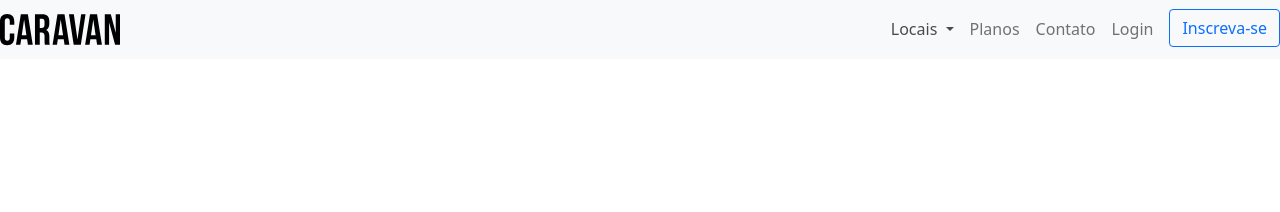
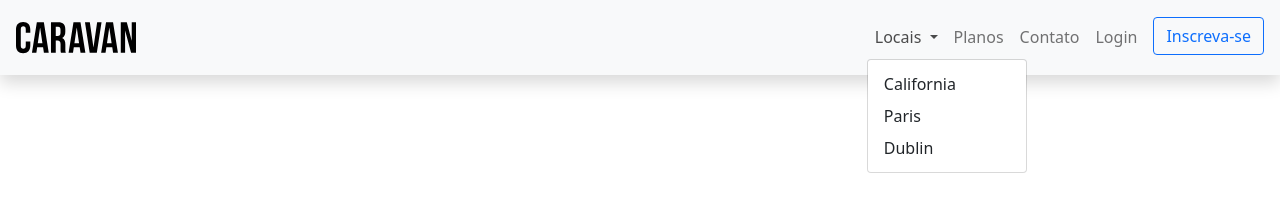
Before and after one commit to PauloHenriqueBento/Caravan, a plain HTML site: page index.html in a window 1280 px wide. Both pictures are taken after a click on the button "Locais". Drawn offline with nearby package versions, Linux system fonts and the light colour scheme.

Commit message:
Finalizado e corrigido Navbar

```diff
--- a/index.html
+++ b/index.html
@@ -1,17 +1,22 @@
 <!DOCTYPE html>
 <html lang="pt-br">
     <head>
-        <title>Document</title>
+        <title>Caravan</title>
 
         <meta charset="UTF-8">
         <meta name="viewport" content="width=device-width, initial-scale=1">
 
-        <link rel="stylesheet" href="/css/bootstrap.css">
+        <!-- CSS only -->
+        <link href="https://cdn.jsdelivr.net/npm/bootstrap@5.0.0-beta3/dist/css/bootstrap.min.css" rel="stylesheet" integrity="sha384-eOJMYsd53ii+scO/bJGFsiCZc+5NDVN2yr8+0RDqr0Ql0h+rP48ckxlpbzKgwra6" crossorigin="anonymous">
         <link rel="stylesheet" href="css/style.css">
+
+        <!-- JavaScript Bundle with Popper -->
+        <script src="https://cdn.jsdelivr.net/npm/bootstrap@5.0.0-beta3/dist/js/bootstrap.bundle.min.js" integrity="sha384-JEW9xMcG8R+pH31jmWH6WWP0WintQrMb4s7ZOdauHnUtxwoG2vI5DkLtS3qm9Ekf" crossorigin="anonymous"></script>
+
     </head>
     <body>
 
-        <nav class="navbar navbar-expand-md navbar-light bg-light">
+        <nav class="navbar navbar-expand-md navbar-light bg-light fixed-top p-md-3 shadow">
             <a href="index.html" class="navbar-brand">
                 <img src="/img/caravan.svg" alt="">
             </a>
@@ -26,9 +31,11 @@
                         <a class="nav-link dropdown-toggle" href="#" id="navbarDropdown" role="button" data-bs-toggle="dropdown" aria-expanded="false">
                             Locais
                         </a>
-                        <div class="dropdown-menu">
-                            <a href="#" class="dropdown-item">Teste</a>
-                        </div>
+                        <ul class="dropdown-menu" aria-labelledby="navbarDropdown">
+                            <li><a class="dropdown-item" href="local.html">California</a></li>
+                            <li><a class="dropdown-item" href="local.html">Paris</a></li>
+                            <li><a class="dropdown-item" href="local.html">Dublin</a></li>
+                          </ul>
                     </li>
                     <li class="nav-item">
                         <a class="nav-link" href="planos.html">Planos</a>
@@ -44,19 +51,10 @@
                     </li>
                 </ul>
             </div>
-
         </nav>
 
 
 
-
-
-
-
-        <script src="https://cdn.jsdelivr.net/npm/bootstrap@5.0.0-beta3/dist/js/bootstrap.bundle.min.js" integrity="sha384-JEW9xMcG8R+pH31jmWH6WWP0WintQrMb4s7ZOdauHnUtxwoG2vI5DkLtS3qm9Ekf" crossorigin="anonymous"></script>
-
-        <script type="text/javascript" src="/js/bootstrap.js"></script>
-
         <script type="text/javascript" src="js/app.js"></script>
     </body>
 </html>
```
